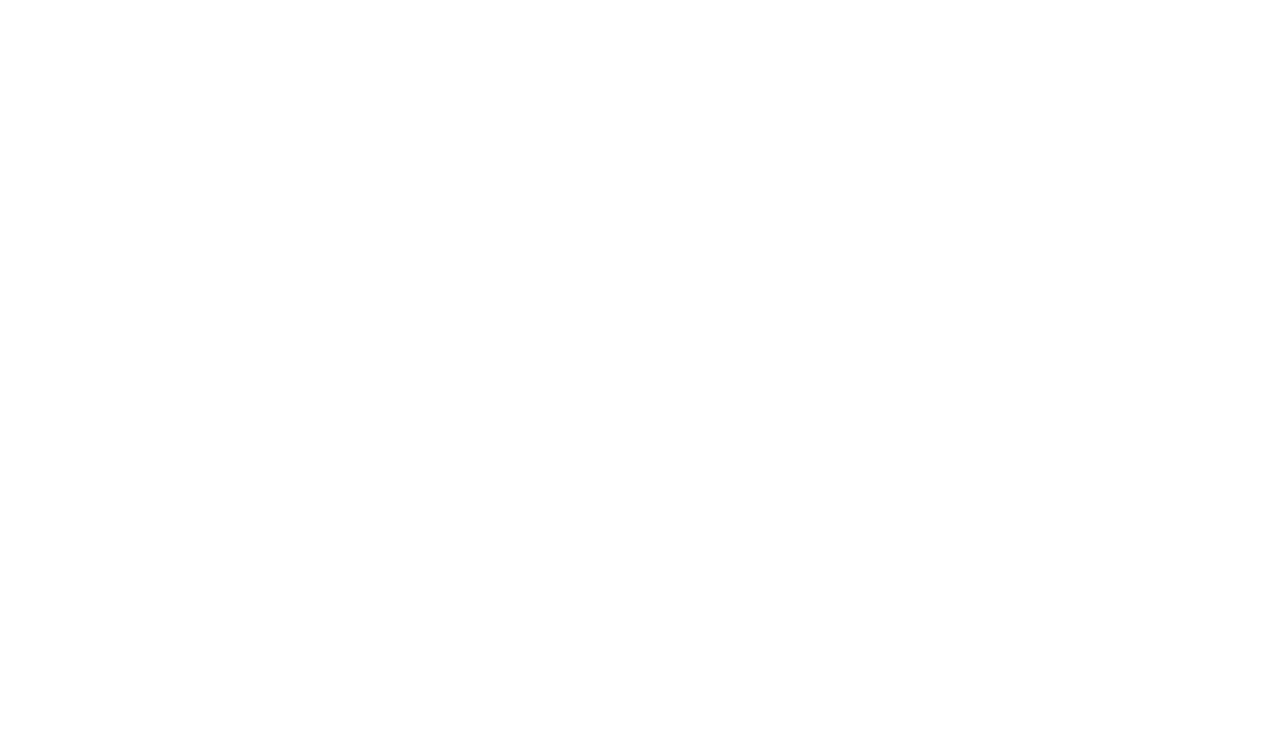
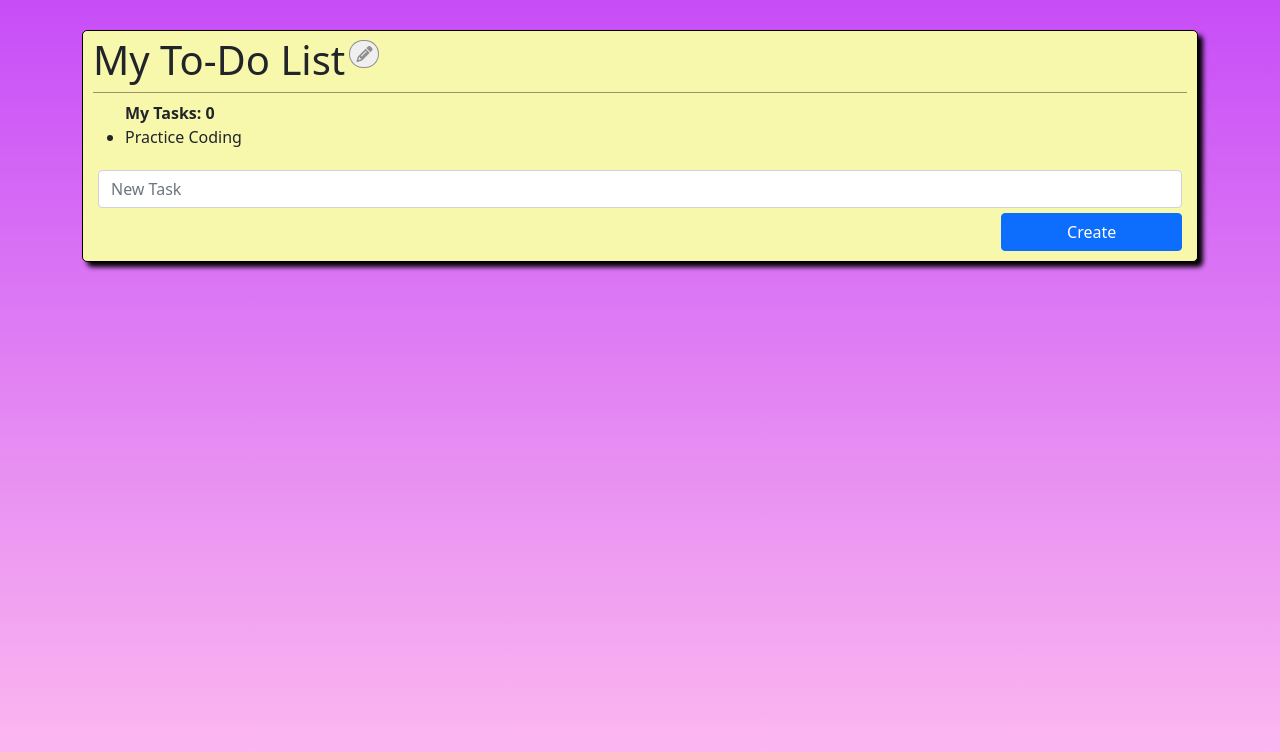
Before and after one commit to Sara-pixie/To-Do-List, a plain HTML site: page index.html in a window 1280 px wide. Drawn offline with nearby package versions, Linux system fonts and the light colour scheme.

Commit message:
Basic styling

```diff
--- a/index.html
+++ b/index.html
@@ -12,7 +12,26 @@
 </head>
 <body>
     <div class="container">
-
+        <div class="app">
+            <div class="header">
+                <div class="title">
+                    <h1>My To-Do List</h1>
+                    <button class="changeTitle"><i class="fas fa-pencil-alt"></i></button>
+                </div>
+            </div>
+            <div class="taskListSection">
+                <h2></h2>
+                <ul class="taskList"> <strong>My Tasks: <string class="taskNumber">0</string></strong>
+                    <li class="task">Practice Coding</li>
+                </ul>
+            </div>
+            <div class="row newTaskSection">
+                <form class="newTask">
+                    <input type="text" class="col-sm-8 form-control" autocomplete="off" placeholder="New Task">
+                    <button type="submit" class="col-sm-2 btn btn-primary">Create</button>
+                </form>
+            </div>
+        </div>
     </div>
     <script src="src/script.js"></script>
 </body>
--- a/src/style.css
+++ b/src/style.css
@@ -0,0 +1,37 @@
+body {
+  background: linear-gradient(rgb(199, 77, 247), rgb(255, 190, 239)) no-repeat
+    center center fixed;
+}
+.app {
+  border: 1px double black;
+  border-radius: 5px;
+  box-shadow: 5px 5px 5px black;
+  padding: 5px 10px;
+  margin: 30px auto;
+  background: rgb(248, 248, 173);
+}
+.header {
+  border-bottom: 1px solid rgba(0, 0, 0, 0.4);
+}
+h1 {
+  display: inline-block;
+}
+.changeTitle {
+  display: inline-block;
+  border: 1px solid rgba(0, 0, 0, 0.4);
+  border-radius: 50px;
+  color: rgba(0, 0, 0, 0.4);
+  position: relative;
+  top: -15px;
+}
+.changeTitle:hover {
+  color: #fff;
+  background: black;
+}
+.newTaskSection {
+  padding: 5px;
+}
+.btn {
+  float: right;
+  margin-top: 5px;
+}
```
